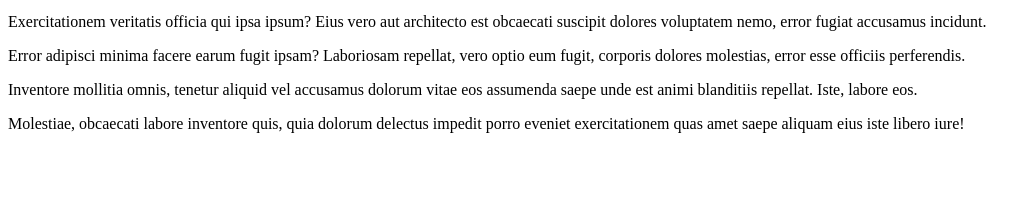
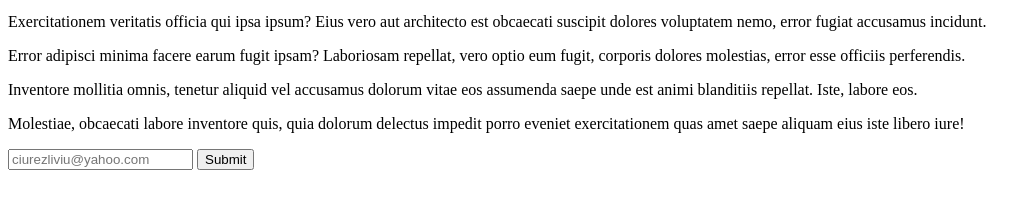
Before and after one commit to ciurezliviu/formation-doranco, a plain HTML site: page index.html in a window 1280 px wide. Shown: the part 279-488 px from the top of the page, without its empty margins (0-1036 px from the left). Drawn offline with Linux system fonts and the light colour scheme.

Commit message:
ajoute le contenu de la balise

```diff
--- a/index.html
+++ b/index.html
@@ -25,7 +25,12 @@
             <p>Inventore mollitia omnis, tenetur aliquid vel accusamus dolorum vitae eos assumenda saepe unde est animi blanditiis repellat. Iste, labore eos.</p>
             <p>Molestiae, obcaecati labore inventore quis, quia dolorum delectus impedit porro eveniet exercitationem quas amet saepe aliquam eius iste libero iure!</p>
         </main>
-        <footer></footer>
+        <footer>
+            <form>
+                <input type="text" placeholder="ciurezliviu@yahoo.com">
+                <input type="submit">
+            </form>
+        </footer>
     </div>
 </body>
 </html>
```
